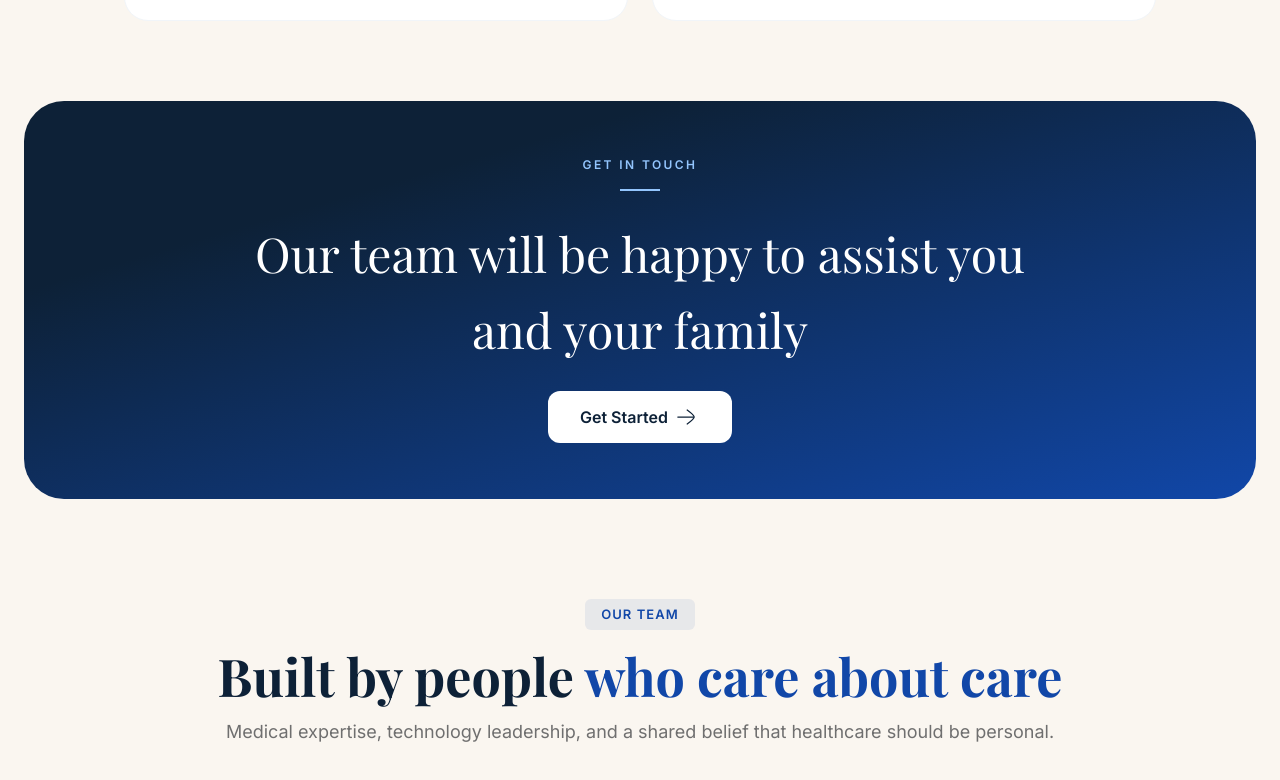
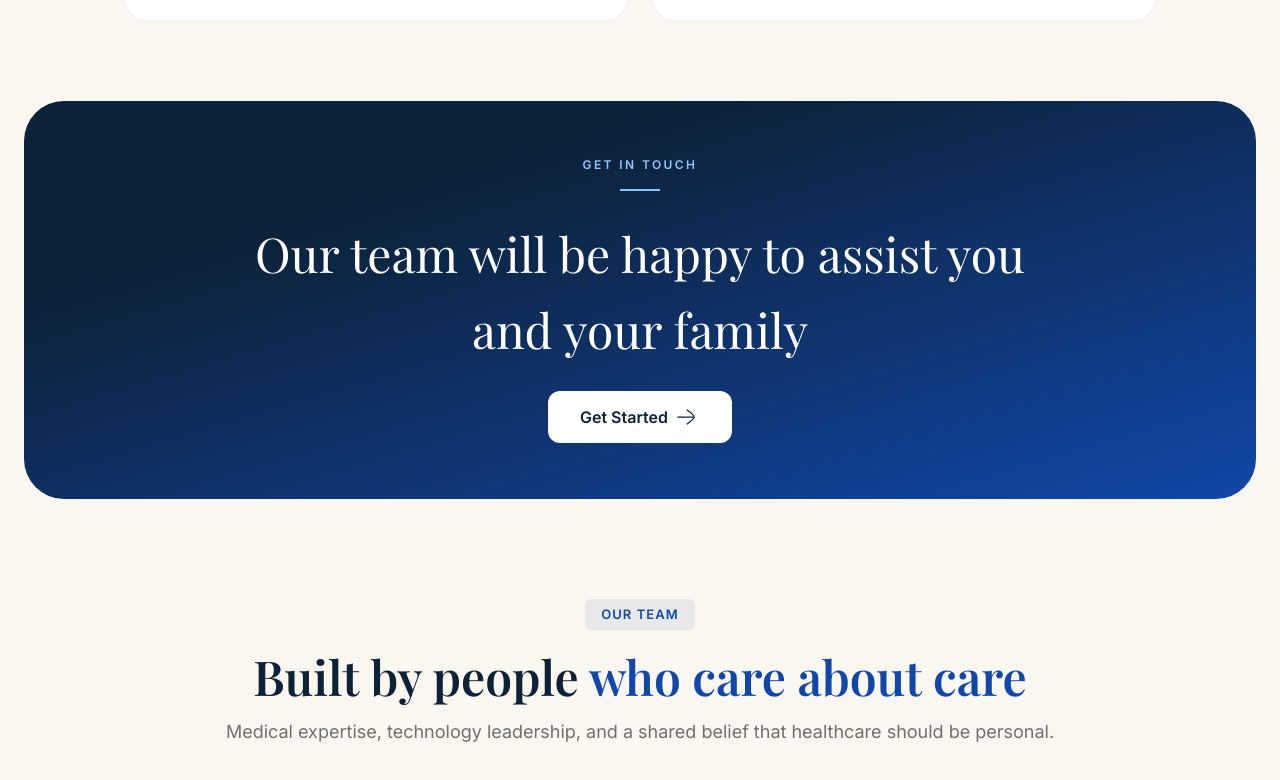
Before and after one commit to amit-g1-global/Proxycare_New_Branding, a React (Vite) app: page / in a window 1280 px wide. Shown: the part 2741-3521 px from the top of the page. Built offline with nearby package versions, Linux system fonts and the light colour scheme.

Commit message:
feat: add index.css and main application pages (Home, Contact, Video) without banner update

```diff
--- a/src/index.css
+++ b/src/index.css
@@ -889,25 +889,6 @@ a.pc-btn-login {
   .pc-sub-card-body {
     padding: 0;
   }
-
-  .pc-uc-inner {
-    padding: 0;
-  }
-
-  .pc-uc-h2 {
-    font-size: 32px;
-    line-height: 40px;
-  }
-
-  .pc-cta-card {
-    padding: 40px 20px;
-    border-radius: 28px;
-  }
-
-  .pc-cta-h2 {
-    font-size: 30px;
-    line-height: 44px;
-  }
 }
 
 /* ── Section helpers ── */
@@ -1429,6 +1410,28 @@ a.pc-btn-login {
   transform: scaleX(-1);
 }
 
+/* phones (placed after the base rules above so these win) */
+@media (max-width: 768px) {
+  .pc-uc-inner {
+    padding: 0;
+  }
+
+  .pc-uc-h2 {
+    font-size: 32px;
+    line-height: 40px;
+  }
+
+  .pc-cta-card {
+    padding: 40px 20px;
+    border-radius: 28px;
+  }
+
+  .pc-cta-h2 {
+    font-size: 30px;
+    line-height: 44px;
+  }
+}
+
 /* ── Team ── */
 .pc-team-grid {
   display: flex;
@@ -1647,21 +1650,31 @@ a.pc-btn-login {
   display: inline-block;
 }
 
-.pc-faq-title {
-  font-size: 60px;
-  line-height: 1.1;
+/* same scale as the other homepage section headings (48px / 600, 32px on phones) */
+.pc-faq-title,
+.pc-section-h2 {
+  font-size: 48px;
+  line-height: 1.25;
   font-family: "Playfair Display", serif;
-  font-weight: 500;
+  font-weight: 600;
   color: #1a1a1a;
   margin-top: 16px;
   margin-bottom: 0;
 }
 
+.pc-section-h2 {
+  color: #0d2137; /* keeps the team heading's existing colour */
+}
+
 .pc-faq-title-italic {
-  font-family: "Newsreader", "Playfair Display", serif;
-  font-style: italic;
   color: #1147a8;
-  font-weight: 500;
+}
+
+@media (max-width: 768px) {
+  .pc-faq-title,
+  .pc-section-h2 {
+    font-size: 32px;
+  }
 }
 
 .pc-faq-subtitle {
@@ -3849,14 +3862,30 @@ html.lenis, html.lenis body {
   margin-top: 32px;
 }
 @media (max-width: 768px) {
+  /* side by side, equal widths */
   .pc-hero-actions {
-    flex-direction: column;
+    flex-direction: row;
     align-items: stretch;
+    align-self: stretch;
+    gap: 12px;
   }
   .pc-hero-actions .pc-btn-primary,
   .pc-hero-actions .pc-btn-secondary {
-    width: 100%;
+    flex: 1 1 0;
+    min-width: 0;
+    width: auto;
     justify-content: center;
+    padding: 14px 12px !important; /* the secondary button's padding is set inline */
+    white-space: nowrap;
+  }
+}
+/* smallest phones: keep both buttons on one row */
+@media (max-width: 360px) {
+  .pc-hero-actions .pc-btn-primary,
+  .pc-hero-actions .pc-btn-secondary {
+    padding: 14px 8px !important;
+    gap: 6px !important;
+    font-size: 15px !important;
   }
 }
 /* ── Contact page (Figma: Contact_us_Page V1 desktop 6531:21567, mobile 6531:21680) ── */
--- a/src/pages/ContactPage.tsx
+++ b/src/pages/ContactPage.tsx
@@ -140,7 +140,8 @@ export default function ContactPage() {
       });
 
       const result = await response.json();
-      if (response.ok && (result.success === 'true' || result.success === true || result.success)) {
+      // FormSubmit reports failures as success: "false" (a non-empty string), so only an explicit true counts
+      if (response.ok && (result.success === true || result.success === 'true')) {
         showNotification('Your details submitted successfully.', 'success');
         setForm({ name: '', mail: '', phone: '', message: '' });
       } else {
--- a/src/pages/HomePage.tsx
+++ b/src/pages/HomePage.tsx
@@ -216,7 +216,7 @@ const Steps = () => (
         <div className="pc-sub-head">
           <h2 className="pc-sub-h2">
             <span className="pc-sub-h2-dark">One Subscription</span>
-            <span className="pc-sub-h2-blue">All Your Healthcare Needs, Co-ordinated</span>
+            <span className="pc-sub-h2-blue">All Your Healthcare Needs, <span style={{ display: 'inline', whiteSpace: 'nowrap' }}>Co-ordinated</span></span>
           </h2>
           <div className="pc-sub-dots" aria-hidden="true">
             {Array.from({ length: 36 }).map((_, i) => <span key={i} />)}
@@ -316,7 +316,7 @@ const Team = () => (
       <FadeIn>
         <div style={{ textAlign: 'center' }}>
           <span className="pc-pill">OUR TEAM</span>
-          <h2 className="pc-h2" style={{ marginTop: 16 }}>Built by people <span style={{ color: '#1147a8' }}>who care about care</span></h2>
+          <h2 className="pc-section-h2">Built by people <span style={{ color: '#1147a8' }}>who care about care</span></h2>
           <p className="pc-sub" style={{ marginTop: 12 }}>Medical expertise, technology leadership, and a shared belief that healthcare should be personal.</p>
         </div>
       </FadeIn>
--- a/src/pages/VideoPage.tsx
+++ b/src/pages/VideoPage.tsx
@@ -69,11 +69,11 @@ export default function VideoPage() {
     <div style={{ minHeight: '100vh', display: 'flex', flexDirection: 'column' }}>
       <Navbar />
 
-      <main style={{ flex: 1, background: '#faf6f0', padding: '160px 0 80px' }}>
+      <main style={{ flex: 1, background: '#faf6f0', padding: '128px 0 80px' }}>
         <div className="pc-container">
 
           <div style={{ textAlign: 'center', marginBottom: 64 }}>
-            <h1 className="pc-h2" style={{ marginTop: 16 }}>Follow Our <span style={{ color: '#1147a8' }}>Journey</span></h1>
+            <h1 className="pc-h2">Follow Our <span style={{ color: '#1147a8' }}>Journey</span></h1>
             <p className="pc-sub" style={{ marginTop: 12 }}>Stay connected with Proxycare. Watch our guides and keep up with our latest updates.</p>
           </div>
 
```
